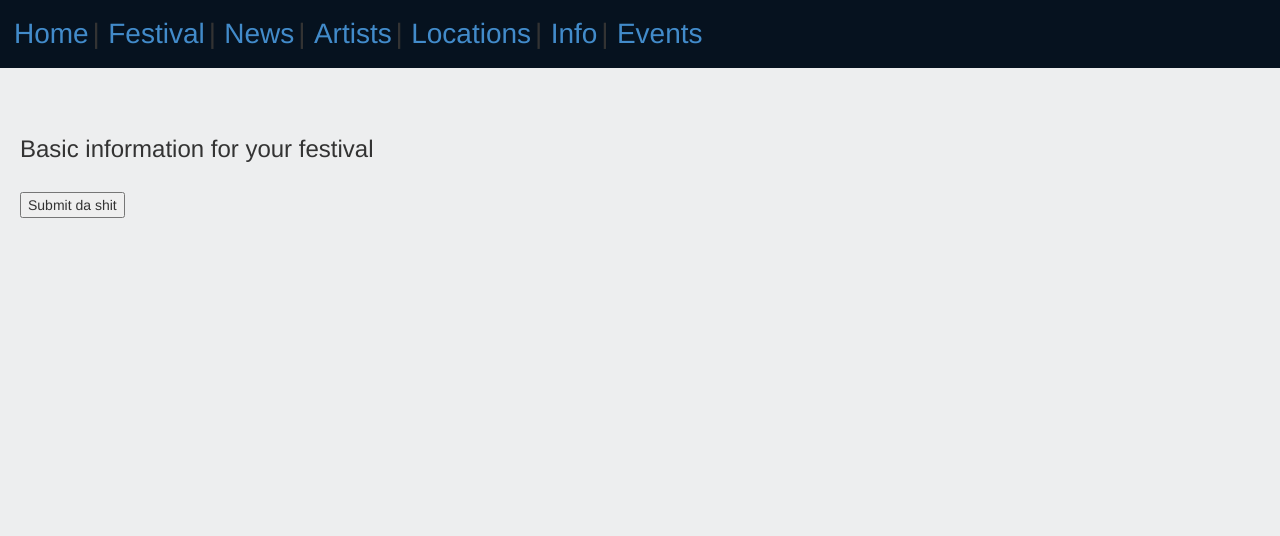
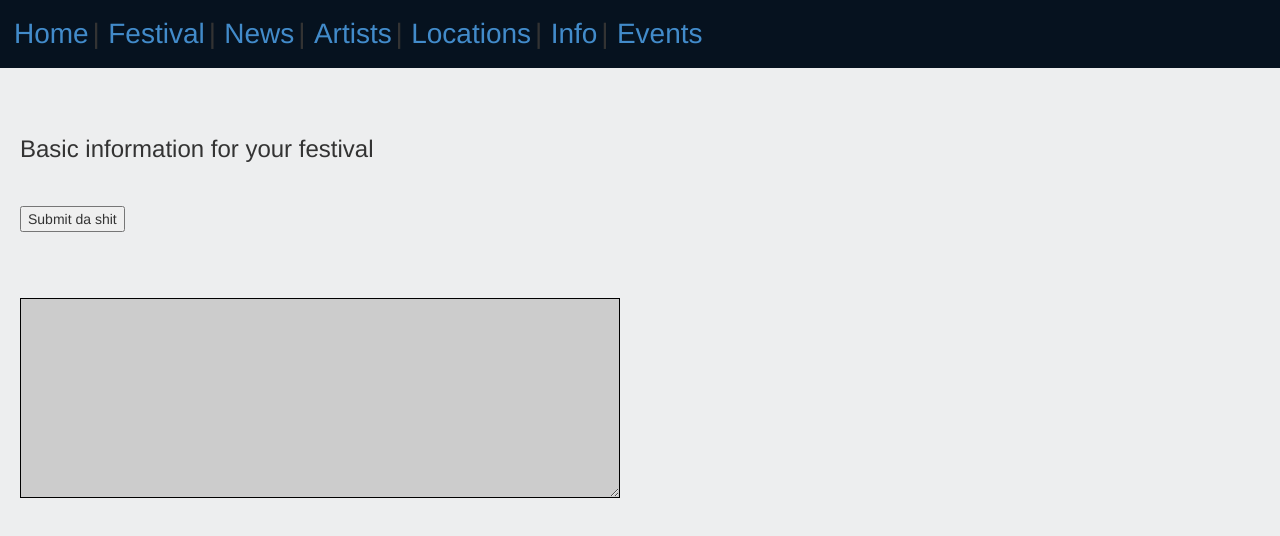
Before and after one commit to futurice/festapp-server, a website: page app/index.html at #/festival in a window 1280 px wide. Drawn offline with nearby package versions, Linux system fonts and the light colour scheme; no server answers.

Commit message:
JSON looks cool now

```diff
--- a/app/css/app.css
+++ b/app/css/app.css
@@ -54,3 +54,18 @@ ul li img {
     max-width: 50px;
     max-height: 50px;
 }
+
+div.json {
+    padding-top: 4em;
+}
+
+textarea.json {
+    width:600px;
+    height:200px;
+    border:1px solid #000000;
+    background-color:#CCCCCC;
+}
+
+p.formSubmit {
+    padding-top: 1em;
+}
--- a/app/partials/festival.html
+++ b/app/partials/festival.html
@@ -24,11 +24,14 @@
             </div>
         </div>
     </div>
+    <p class="formSubmit">
+    <input type="submit" value="Submit da shit" ng-click="saveFestival()"/>
+    </p>
 </form>
 
-<form>
-    <input type="submit" value="Submit da shit" ng-click="saveFestival()"/>
-</form>
+<div class="json">
+    <textarea class="json">{{festival}}</textarea>
+</div>
 <!--<form>-->
     <!--<table>-->
         <!--<tr><td>id</td><td><input type="text" ng-model=festival._id /></td></tr>-->
```
Also changed, not shown: app/partials/artist.html (+6 -5 lines), app/partials/event.html (+6 -5 lines), app/partials/infoItem.html (+6 -3 lines), app/partials/location.html (+6 -5 lines), app/partials/newsItem.html (+6 -3 lines).
